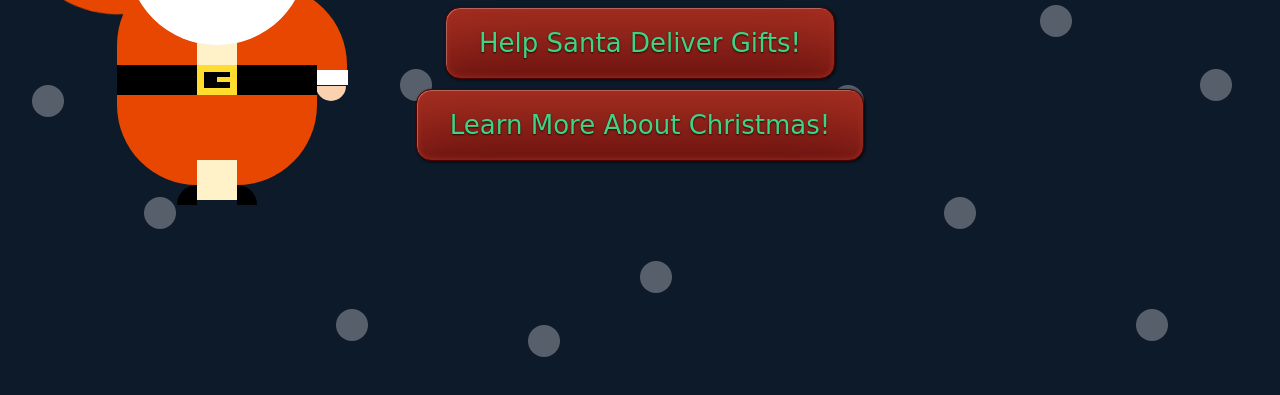
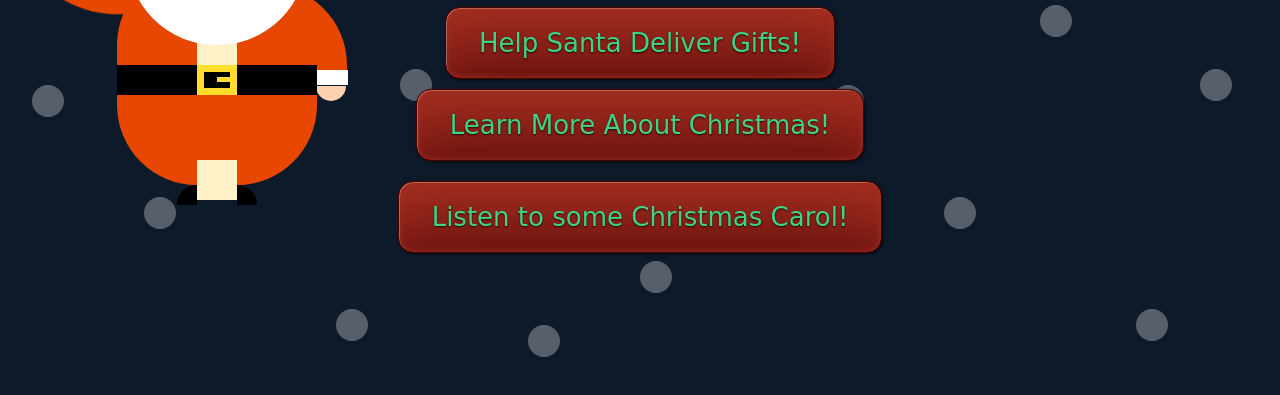
Before and after one commit to prajul-850/Christmas-Website-2023, a plain HTML site: page Xmas/index.html in a window 1280 px wide. Shown: the part 385-780 px from the top of the page. Drawn offline with Linux system fonts and the light colour scheme.

Commit message:
Update index.html

```diff
--- a/Xmas/index.html
+++ b/Xmas/index.html
@@ -41,9 +41,12 @@
     <div>
 			<a href="https://en.wikipedia.org/wiki/Christmas" class="button2">Learn More About Christmas!</a>
 		</div>
-
+    <div>
+			<a href="https://www.youtube.com/watch?v=dD0tP6GebPk" class="button3">Listen to some Christmas Carol!</a>
+		</div>
 	</div>
     </div>
+
     <script src="index.js"></script>
 </body>
 </html>
```
